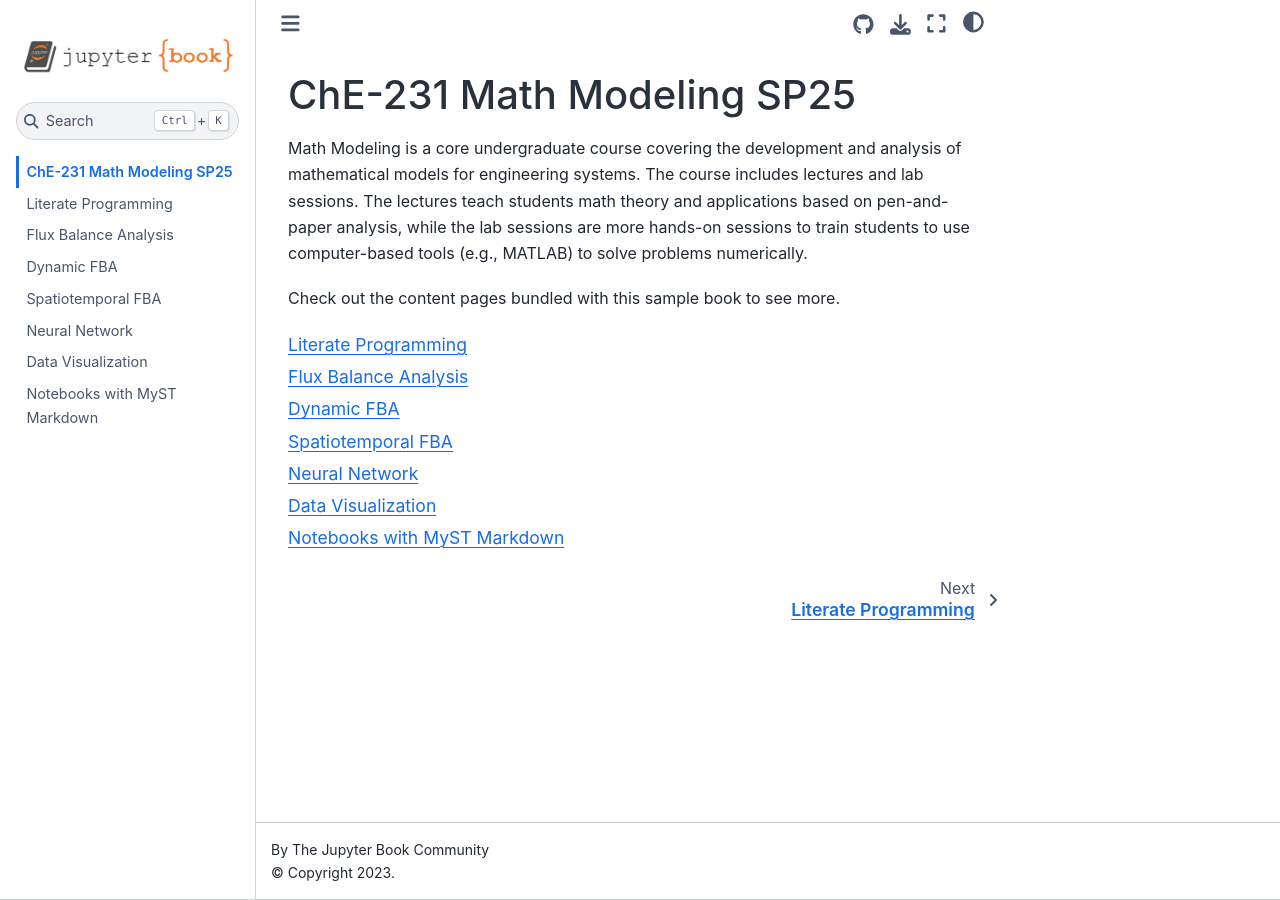
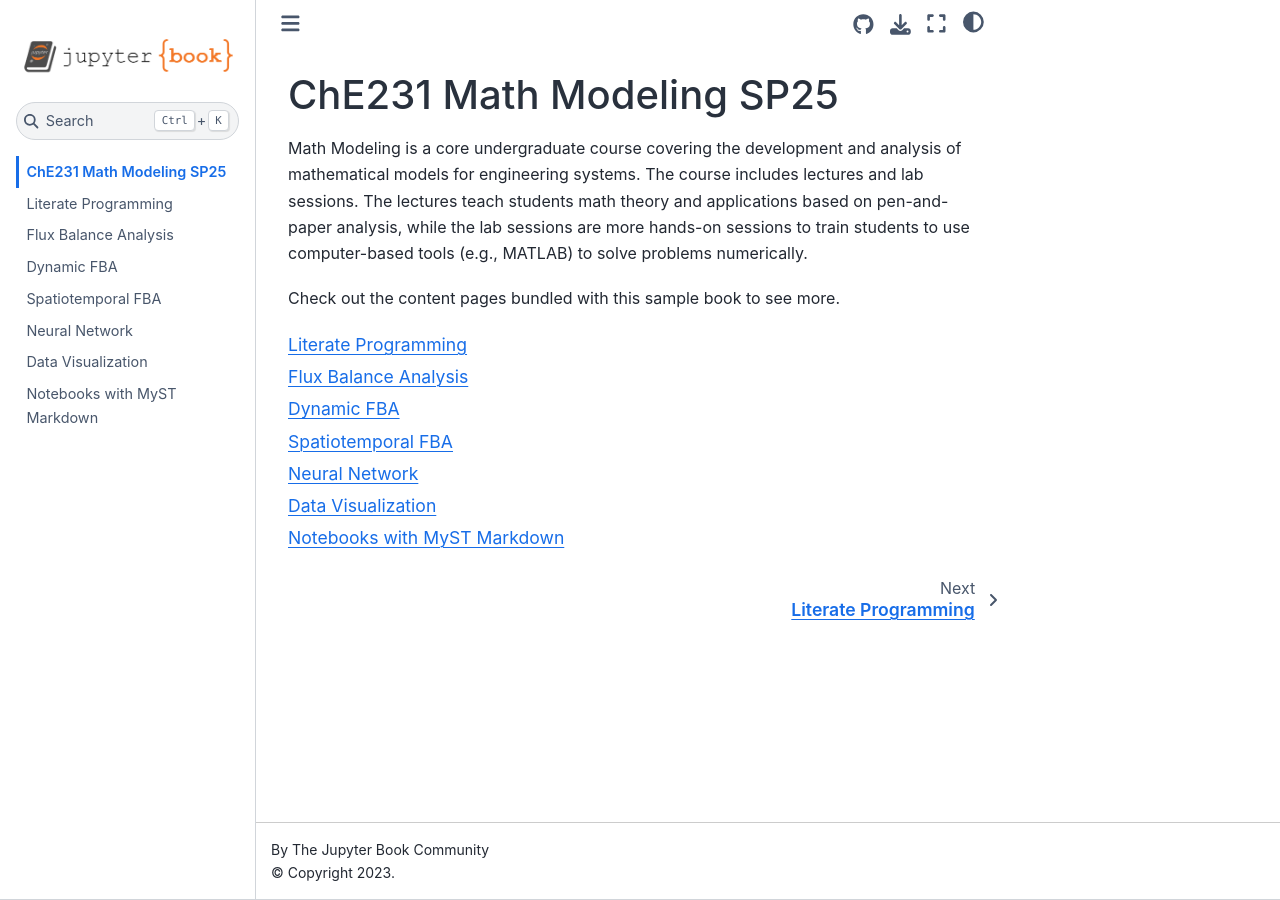
Before and after one commit to jcwang587/math-modeling, a Jupyter Book: the page built from intro.md, in a window 1280 px wide. Built offline with Jupyter Book 1.0.4 settings and Sphinx 7.4.7 and the Sphinx Book theme 1.1.4, drawn with Linux system fonts in a browser that asks for light colours.

Commit message:
Update intro.md

```diff
--- a/intro.md
+++ b/intro.md
@@ -1,4 +1,4 @@
-# ChE-231 Math Modeling SP25
+# ChE231 Math Modeling SP25
 
 Math Modeling is a core undergraduate course covering the development and analysis of mathematical models for engineering systems. The course includes lectures and lab sessions. The lectures teach students math theory and applications based on pen-and-paper analysis, while the lab sessions are more hands-on sessions to train students to use computer-based tools (e.g., MATLAB) to solve problems numerically.
 
```
